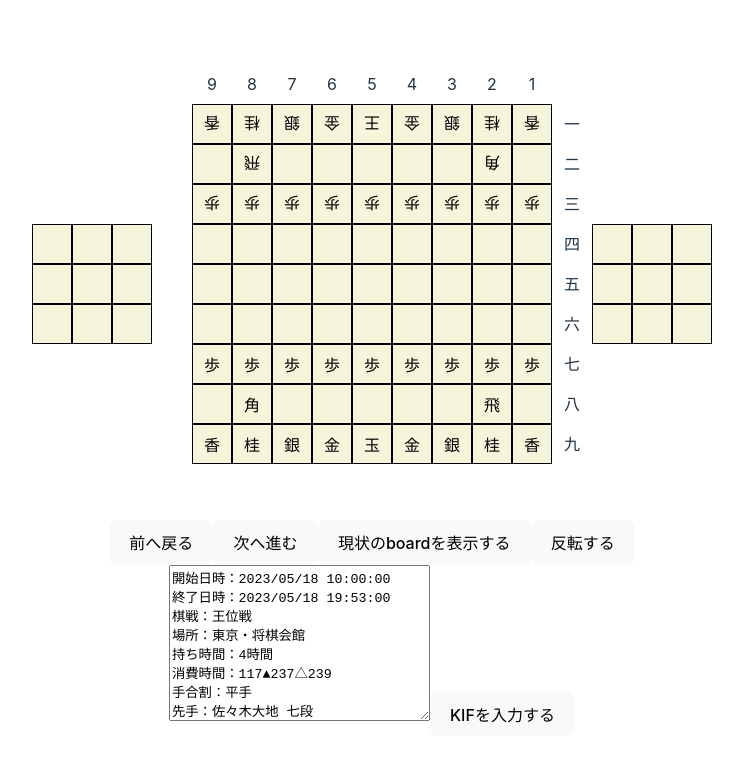
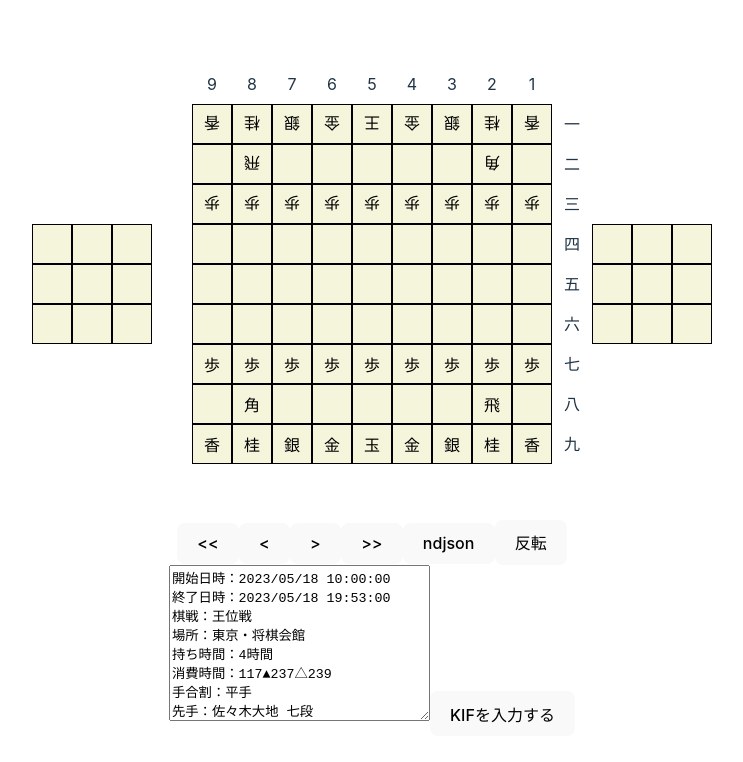
Before and after one commit to ekusiadadus/react-shogi, a React (Vite) app: page / in a window 1280 px wide. Shown: the top 762 px of the page, without its empty margins (268-1011 px from the left). Built offline with nearby package versions, Linux system fonts and the light colour scheme.

Commit message:
feat: :fire: update board page state

```diff
--- a/src/components/Game/Game.tsx
+++ b/src/components/Game/Game.tsx
@@ -58,15 +58,24 @@ export const Game = ({ KIF }: { KIF: string }) => {
         <Board board={kifData[stepNumber]} />
       </div>
       <div className="game-info">
-        <button onClick={prevStep}>前へ戻る</button>
-        <button onClick={nextStep}>次へ進む</button>
-        {/* 現状のboardを表示するボタン */}
+        <button
+          onClick={() => {
+            setStepNumber(0)
+          }}
+        >{`<<`}</button>
+        <button onClick={prevStep}>{`<`}</button>
+        <button onClick={nextStep}>{`>`}</button>
+        <button
+          onClick={() => {
+            setStepNumber(kifData.length - 1)
+          }}
+        >{`>>`}</button>
         <button
           onClick={() => {
             alert(JSON.stringify(kifData[stepNumber]))
           }}
         >
-          現状のboardを表示する
+          ndjson
         </button>
         {/* 反転する */}
         <button
@@ -78,7 +87,7 @@ export const Game = ({ KIF }: { KIF: string }) => {
             )
           }}
         >
-          反転する
+          反転
         </button>
         {/* KIF形式の入力formとボタン */}
         <form
```
